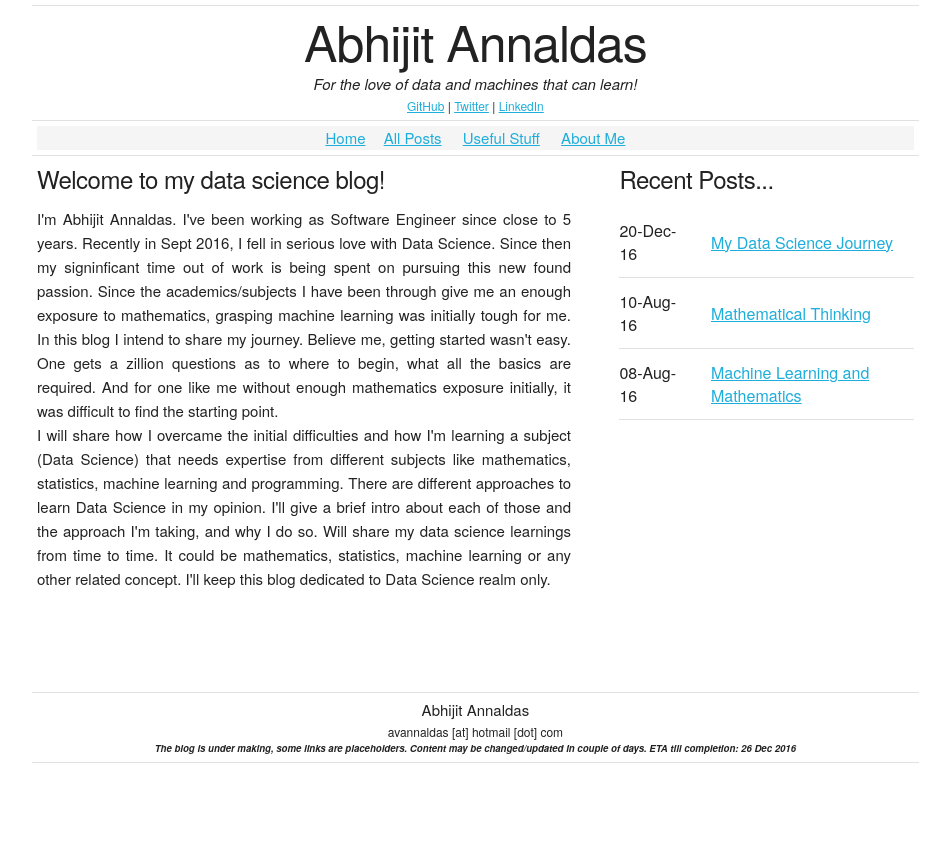
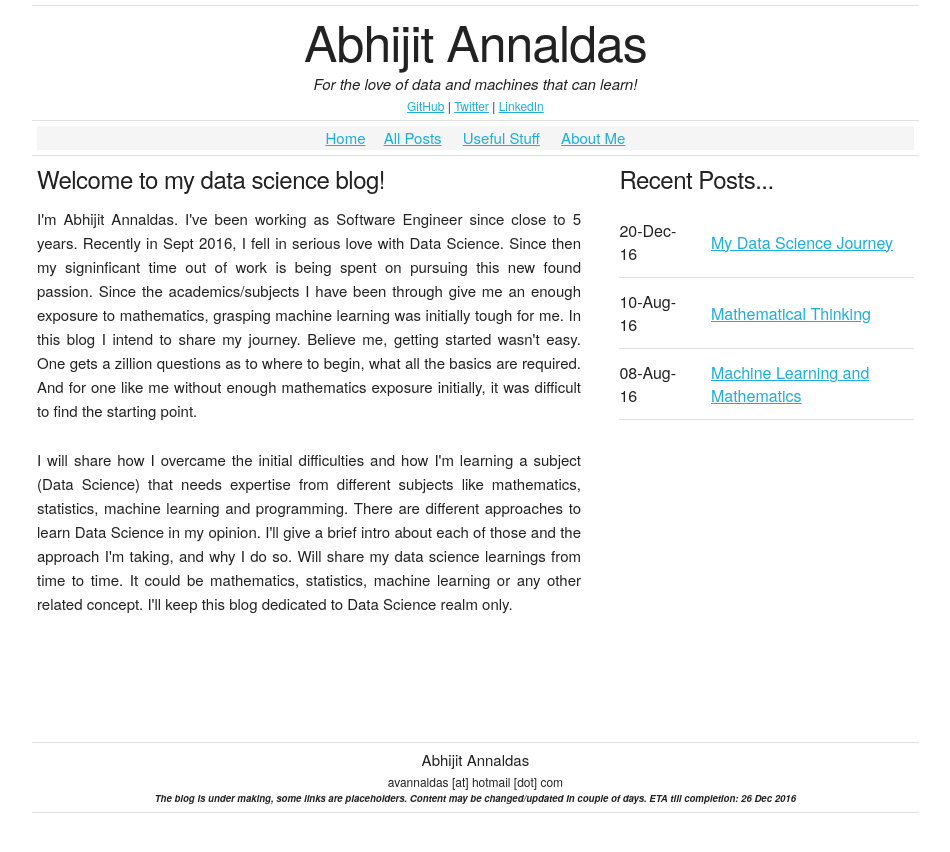
Before and after one commit to devm1023/ML_project, a Jekyll site: the page built from index.html, in a window 1280 px wide. Shown: the top 852 px of the page, without its empty margins (123-1073 px from the left). Built offline with Jekyll 4.4.1, drawn with Linux system fonts in a browser that asks for light colours; some web fonts are replaced.

Commit message:
Update index.html

```diff
--- a/index.html
+++ b/index.html
@@ -5,10 +5,10 @@ layout: default
 	<div class="row">
 		<div class="seven columns">
 			<h5>Welcome to my data science blog!</h5>
-			<p style="margin-bottom: 0px;margin-right:10px;text-align:justify">
+			<p style="text-align:justify">
 				I'm Abhijit Annaldas. I've been working as Software Engineer since close to 5 years. Recently in Sept 2016, I fell in serious love with Data Science. Since then my signinficant time out of work is being spent on pursuing this new found passion. Since the academics/subjects I have been through give me an enough exposure to mathematics, grasping machine learning was initially tough for me. In this blog I intend to share my journey. Believe me, getting started wasn't easy. One gets a zillion questions as to where to begin, what all the basics are required. And for one like me without enough mathematics exposure initially, it was difficult to find the starting point.
 			</p>
-			<p style="margin-bottom: 0px;margin-right:10px;text-align:justify">
+			<p style="text-align:justify">
 				I will share how I overcame the initial difficulties and how I'm learning a subject (Data Science) that needs expertise from different subjects like mathematics, statistics, machine learning and programming. There are different approaches to learn Data Science in my opinion. I'll give a brief intro about each of those and the approach I'm taking, and why I do so. Will share my data science learnings from time to time. It could be mathematics, statistics, machine learning or any other related concept. I'll keep this blog dedicated to Data Science realm only.
 			</p>
 		</div>
```
